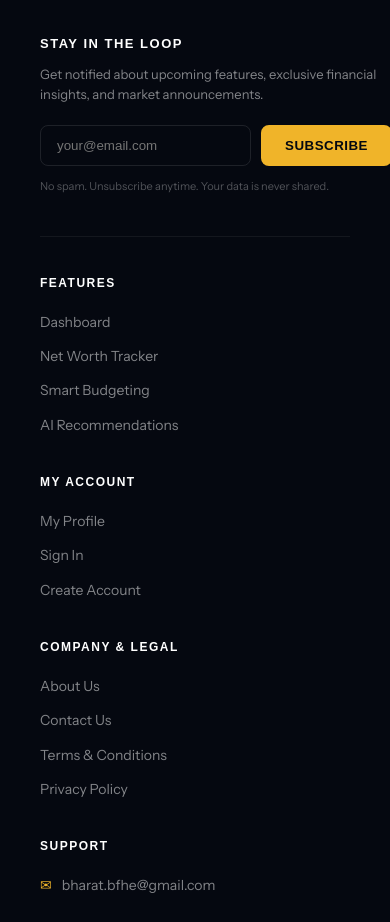
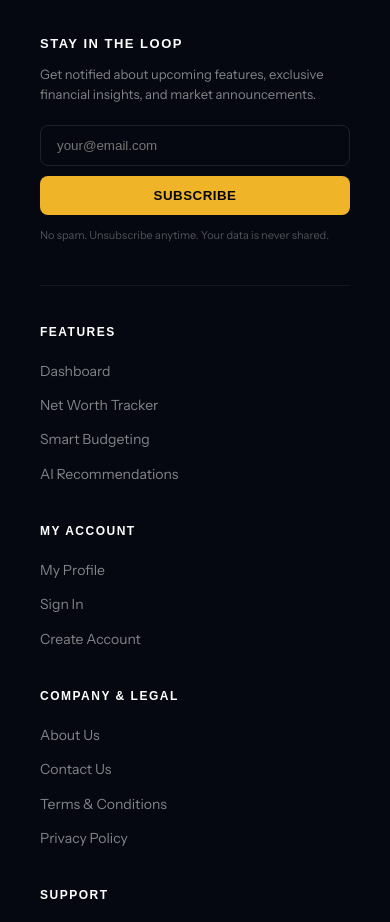
Before and after one commit to Divyamjain-git/Bharat-Financial-Health-Engine, a React (Create React App) app in the folder frontend/: page / in a window 390 px wide. Shown: the part 7360-8282 px from the top of the page. Built offline with nearby package versions, Linux system fonts and the light colour scheme; no server answers; a web font is replaced by a local one.

Commit message:
Fix: ensure newsletter input and button wrap gracefully on mobile devices

```diff
--- a/frontend/src/pages/LandingPage.js
+++ b/frontend/src/pages/LandingPage.js
@@ -621,9 +621,9 @@ export default function LandingPage() {
             <div style={{ flex: '1 1 400px', maxWidth: 450 }}>
               <h4 style={{ color: '#fff', fontSize: 13, letterSpacing: 1.5, textTransform: 'uppercase', marginBottom: 12, fontWeight: 700 }}>Stay in the Loop</h4>
               <p style={{ marginBottom: 20, fontSize: 13 }}>Get notified about upcoming features, exclusive financial insights, and market announcements.</p>
-              <div style={{ display: 'flex', gap: 10 }}>
-                <input type="email" value={email} onChange={e => setEmail(e.target.value)} placeholder="your@email.com" style={{ flex: 1, background: 'transparent', border: '1px solid rgba(255,255,255,0.1)', borderRadius: 8, padding: '12px 16px', color: '#fff', outline: 'none' }} />
-                <button onClick={handleSubscribe} disabled={subscribeStatus === 'loading' || subscribeStatus === 'success'} style={{ background: subscribeStatus === 'success' ? '#31C48D' : '#F0B429', border: 'none', borderRadius: 8, padding: '0 24px', color: '#050810', fontWeight: 800, cursor: (subscribeStatus === 'loading' || subscribeStatus === 'success') ? 'not-allowed' : 'pointer', letterSpacing: 0.5 }}>
+              <div style={{ display: 'flex', flexWrap: 'wrap', gap: 10 }}>
+                <input type="email" value={email} onChange={e => setEmail(e.target.value)} placeholder="your@email.com" style={{ flex: '1 1 200px', background: 'transparent', border: '1px solid rgba(255,255,255,0.1)', borderRadius: 8, padding: '12px 16px', color: '#fff', outline: 'none' }} />
+                <button onClick={handleSubscribe} disabled={subscribeStatus === 'loading' || subscribeStatus === 'success'} style={{ flex: '1 1 120px', background: subscribeStatus === 'success' ? '#31C48D' : '#F0B429', border: 'none', borderRadius: 8, padding: '12px 24px', color: '#050810', fontWeight: 800, cursor: (subscribeStatus === 'loading' || subscribeStatus === 'success') ? 'not-allowed' : 'pointer', letterSpacing: 0.5 }}>
                   {subscribeStatus === 'loading' ? '...' : subscribeStatus === 'success' ? 'SUBSCRIBED ✅' : 'SUBSCRIBE'}
                 </button>
               </div>
```
